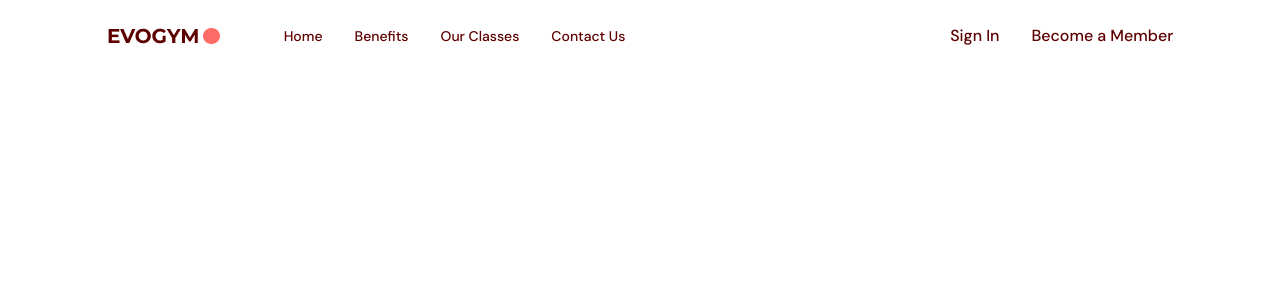
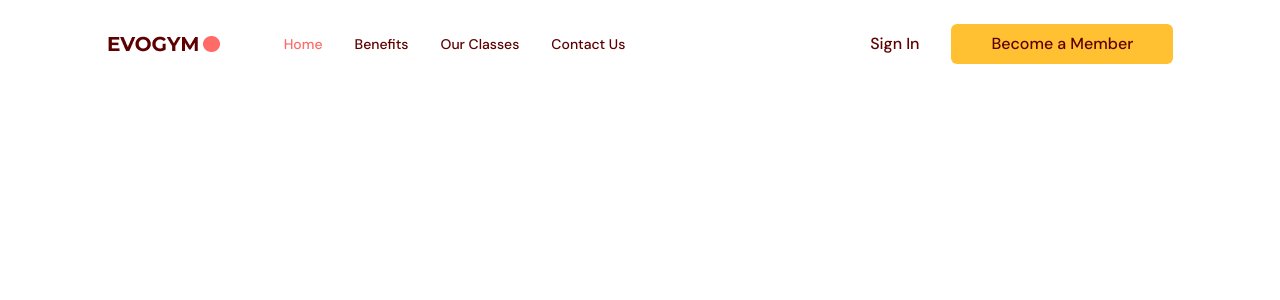
Before and after one commit to MerchantKhalid/gymProjectTypescript, a React (Vite) app: page / in a window 1280 px wide. Shown: the top 300 px of the page. Built offline with nearby package versions, Linux system fonts and the light colour scheme.

Commit message:
HamBurger menu implemented

```diff
--- a/src/App.tsx
+++ b/src/App.tsx
@@ -1,10 +1,32 @@
 import NavBar from "@/scenes/navbar";
+import { useState, useEffect } from "react";
+import { SelectedPage } from "./shared/type";
 
 function App() {
+  const [selectedPage, setSelectedPage] = useState<SelectedPage>(
+    SelectedPage.Home
+  );
+  const [isTopOfPage, setIsTopOfPage] = useState<boolean>(true);
+
+  useEffect(() => {
+    const handleScroll = () => {
+      if (window.scrollY === 0) {
+        setIsTopOfPage(true);
+        setSelectedPage(SelectedPage.Home);
+      }
+      if (window.scrollY !== 0) setIsTopOfPage(false);
+    };
+    window.addEventListener("scroll", handleScroll);
+    return () => removeEventListener("scroll", handleScroll);
+  }, []);
   return (
     <>
       <div className="app bg-gray-20">
-        <NavBar />
+        <NavBar
+          isTopOfPage={isTopOfPage}
+          selectedPage={selectedPage}
+          setSelectedPage={setSelectedPage}
+        />
       </div>
     </>
   );
--- /dev/null
+++ b/src/hooks/useMediaQuery.ts
@@ -0,0 +1,19 @@
+import { useState, useEffect } from "react";
+
+const useMediaQuery = (query: string) => {
+  const [matches, setMatches] = useState(false);
+
+  useEffect(() => {
+    const media = window.matchMedia(query);
+    if (media.matches !== matches) {
+      setMatches(media.matches);
+    }
+    const listener = () => setMatches(media.matches);
+    window.addEventListener("resize", listener);
+    return () => window.removeEventListener("resize", listener);
+  }, [matches, query]);
+
+  return matches;
+};
+
+export default useMediaQuery;
--- a/src/scenes/navbar/Link.tsx
+++ b/src/scenes/navbar/Link.tsx
@@ -1,13 +1,14 @@
+import { SelectedPage } from "@/shared/type";
 import AnchorLink from "react-anchor-link-smooth-scroll";
 
 type Props = {
   page: string;
-  selectedPage: string;
-  setSelectedPage: (value: string) => void;
+  selectedPage: SelectedPage;
+  setSelectedPage: (value: SelectedPage) => void;
 };
 
 const Link = ({ page, selectedPage, setSelectedPage }: Props) => {
-  const lowerCasePage = page.toLowerCase().replace(/ /g, "");
+  const lowerCasePage = page.toLowerCase().replace(/ /g, "") as SelectedPage;
   return (
     <AnchorLink
       className={`${selectedPage === lowerCasePage ? "text-primary-500" : ""}
@@ -19,3 +20,5 @@
     </AnchorLink>
   );
 };
+
+export default Link;
--- a/src/scenes/navbar/index.tsx
+++ b/src/scenes/navbar/index.tsx
@@ -1,35 +1,109 @@
 import { useState } from "react";
 import { Bars3Icon, XMarkIcon } from "@heroicons/react/24/solid";
 import Logo from "@/assets/Logo.png";
+import Link from "./Link";
+import { SelectedPage } from "@/shared/type";
+import useMediaQuery from "@/hooks/useMediaQuery";
+import ActionButton from "@/shared/ActionButton";
 
-type Props = {};
+type Props = {
+  isTopOfPage: boolean;
+  selectedPage: SelectedPage;
+  setSelectedPage: (value: SelectedPage) => void;
+};
 
-const NavBar = (props: Props) => {
+const NavBar = ({ isTopOfPage, selectedPage, setSelectedPage }: Props) => {
   const flexBetween = "flex items-center justify-between";
+  const [isMenuToggled, setIsMenuToggled] = useState<boolean>(false);
+  const isAboveMediumScreens = useMediaQuery("(min-width:1060px)");
+  const navbarBackground = isTopOfPage ? "" : "bg-primary-100 drop-shadow";
   return (
     <nav>
-      <div className={`${flexBetween} fixed top-0 z-30 w-full py-6`}>
+      <div
+        className={`${navbarBackground} ${flexBetween} fixed top-0 z-30 w-full py-6`}
+      >
         <div className={`${flexBetween} mx-auto w-5/6`}>
           <div className={`${flexBetween} w-full gap-16`}>
             {/* Left side */}
             <img alt="logo" src={Logo} />
 
             {/* right side */}
+            {isAboveMediumScreens ? (
               <div className={`${flexBetween} w-full`}>
                 <div className={`${flexBetween} gap-8 text-sm`}>
-                <p>Home</p>
-                <p>Benefits</p>
-                <p>Our Classes</p>
-                <p>Contact Us</p>
+                  <Link
+                    page="Home"
+                    selectedPage={selectedPage}
+                    setSelectedPage={setSelectedPage}
+                  />
+                  <Link
+                    page="Benefits"
+                    selectedPage={selectedPage}
+                    setSelectedPage={setSelectedPage}
+                  />
+                  <Link
+                    page="Our Classes"
+                    selectedPage={selectedPage}
+                    setSelectedPage={setSelectedPage}
+                  />
+                  <Link
+                    page="Contact Us"
+                    selectedPage={selectedPage}
+                    setSelectedPage={setSelectedPage}
+                  />
                 </div>
                 <div className={`${flexBetween} gap-8`}>
                   <p>Sign In</p>
-                <button>Become a Member</button>
+                  <ActionButton setSelectedPage={setSelectedPage}>
+                    Become a Member
+                  </ActionButton>
+                </div>
+              </div>
+            ) : (
+              <button
+                className="rounded-full bg-secondary-500 p-2"
+                onClick={() => setIsMenuToggled(!isMenuToggled)}
+              >
+                <Bars3Icon className="h-6 w-6 text-white" />
+              </button>
+            )}
           </div>
         </div>
       </div>
+      {/* Mobile */}
+      {!isAboveMediumScreens && isMenuToggled && (
+        <div className="fixed bottom-0 right-0 z-40 h-full w-[300px] bg-primary-100 drop-shadow-xl">
+          {/* Close Icon */}
+          <div className="flex justify-end p-12">
+            <button onClick={() => setIsMenuToggled(!isMenuToggled)}>
+              <XMarkIcon className="h-6 w-6 text-gray-400" />
+            </button>
+          </div>
+          {/* Menu Items */}
+          <div className="ml-[33%] flex flex-col gap-10 text-2xl">
+            <Link
+              page="Home"
+              selectedPage={selectedPage}
+              setSelectedPage={setSelectedPage}
+            />
+            <Link
+              page="Benefits"
+              selectedPage={selectedPage}
+              setSelectedPage={setSelectedPage}
+            />
+            <Link
+              page="Our Classes"
+              selectedPage={selectedPage}
+              setSelectedPage={setSelectedPage}
+            />
+            <Link
+              page="Contact Us"
+              selectedPage={selectedPage}
+              setSelectedPage={setSelectedPage}
+            />
           </div>
         </div>
+      )}
     </nav>
   );
 };
--- /dev/null
+++ b/src/shared/ActionButton.tsx
@@ -0,0 +1,21 @@
+import AnchorLink from "react-anchor-link-smooth-scroll";
+import { SelectedPage } from "./type";
+
+type Props = {
+  children: React.ReactNode;
+  setSelectedPage: (value: SelectedPage) => void;
+};
+
+const ActionButton = ({ children, setSelectedPage }: Props) => {
+  return (
+    <AnchorLink
+      className="rounded-md bg-secondary-500 px-10 py-2 hover:bg-primary-500 hover:text-white"
+      onClick={() => setSelectedPage(SelectedPage.ContactUs)}
+      href={`#${SelectedPage.ContactUs}`}
+    >
+      {children}
+    </AnchorLink>
+  );
+};
+
+export default ActionButton;
--- /dev/null
+++ b/src/shared/type.ts
@@ -0,0 +1,6 @@
+export enum SelectedPage {
+  Home = "home",
+  Benefits = "benefits",
+  OurClasses = "ourclasses",
+  ContactUs = "contactus",
+}
```
Lines whose indentation alone changed are shown as unchanged.
